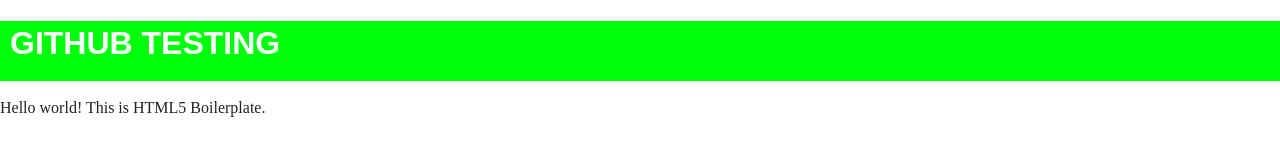
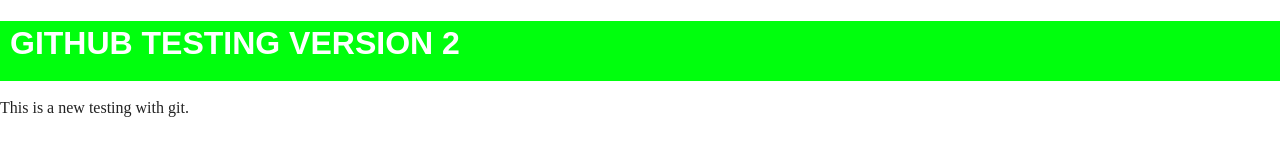
Before and after one commit to sergioportillo/cfc, a plain HTML site: page index.html in a window 1280 px wide. Drawn offline with nearby package versions, Linux system fonts and the light colour scheme.

Commit message:
texto y title nuevos

```diff
--- a/index.html
+++ b/index.html
@@ -22,11 +22,11 @@
     <p class="browserupgrade">You are using an <strong>outdated</strong> browser. Please <a href="https://browsehappy.com/">upgrade your browser</a> to improve your experience and security.</p>
   <![endif]-->
     <div class="titulo">
-        <h1 id="title-bar">GitHub Testing</h1>
+        <h1 id="title-bar">GitHub Testing version 2</h1>
 
     </div>
     <!-- Add your site or application content here -->
-    <p>Hello world! This is HTML5 Boilerplate.</p>
+    <p>This is a new testing with git.</p>
 
 
 
```
